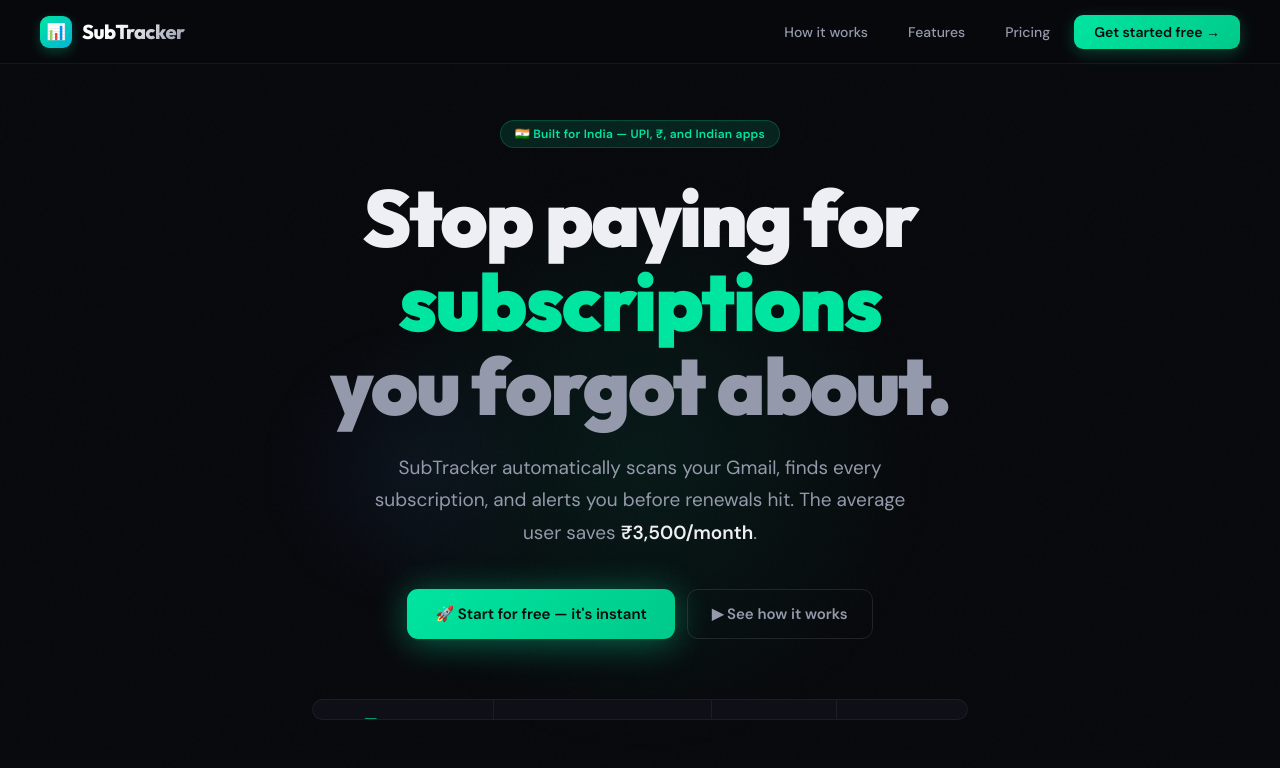
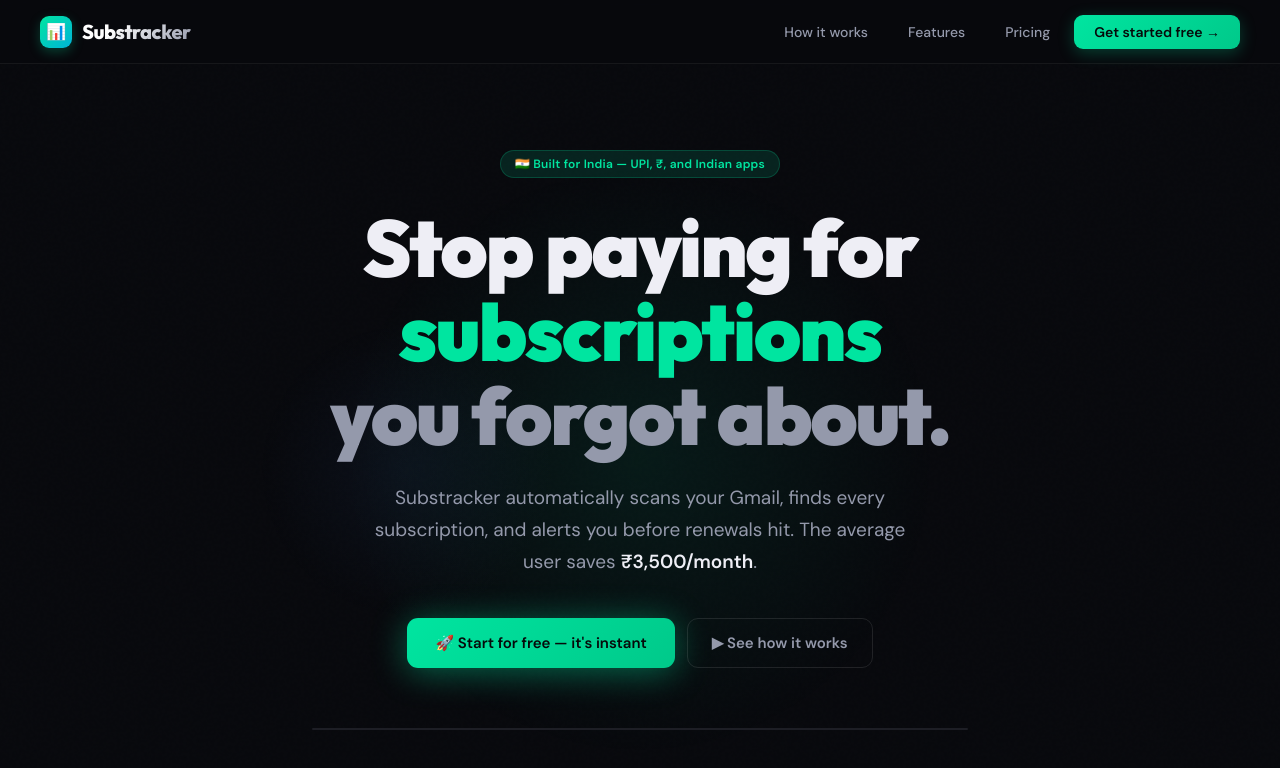
Before and after one commit to informedocus-create/substracker, a Next.js app: page / in a window 1280 px wide. Shown: the top 768 px of the page. Built offline with nearby package versions, Linux system fonts and the light colour scheme; no server answers.

Commit message:
UI polish: Fix spelling, hero spacing, and dashboard logo link

```diff
--- a/app/globals.css
+++ b/app/globals.css
@@ -1443,7 +1443,7 @@
   align-items: center;
   justify-content: center;
   text-align: center;
-  padding: 120px 24px 80px;
+  padding: 160px 24px 80px;
   position: relative;
   overflow: hidden;
 }
--- a/app/layout.jsx
+++ b/app/layout.jsx
@@ -3,8 +3,8 @@
 import Providers from "@/components/Providers";
 
 export const metadata = {
-  title: 'SubTracker — Track Every Subscription. Stop Wasting Money.',
-  description: 'SubTracker automatically finds your subscriptions from Gmail and tracks every renewal. Built for India — UPI, ₹, and all Indian apps supported.',
+  title: 'Substracker — Track Every Subscription. Stop Wasting Money.',
+  description: 'Substracker automatically finds your subscriptions from Gmail and tracks every renewal. Built for India — UPI, ₹, and all Indian apps supported.',
 };
 
 export default function RootLayout({ children }) {
--- a/app/page.jsx
+++ b/app/page.jsx
@@ -35,7 +35,7 @@
     grad: 'linear-gradient(135deg,#00e5a0,#00b4d8)',
   },
   {
-    text: '"Finally an app that knows Indian prices. Every other tracker shows dollar amounts. SubTracker just works for India — setup took 30 seconds."',
+    text: '"Finally an app that knows Indian prices. Every other tracker shows dollar amounts. Substracker just works for India — setup took 30 seconds."',
     name: 'Ananya Patel',
     loc: 'Pune, Maharashtra',
     initial: 'A',
@@ -77,7 +77,7 @@
       <nav className="lp-nav">
         <a href="#" className="lp-nav-logo">
           <div className="lp-logo-mark">📊</div>
-          <span className="lp-logo-text">SubTracker</span>
+          <span className="lp-logo-text">Substracker</span>
         </a>
         <div className="lp-nav-links">
           <a href="#how"      className="lp-nav-link">How it works</a>
@@ -103,7 +103,7 @@
         </h1>
 
         <p className="lp-hero-sub">
-          SubTracker automatically scans your Gmail, finds every subscription,
+          Substracker automatically scans your Gmail, finds every subscription,
           and alerts you before renewals hit. The average user saves <strong>₹3,500/month</strong>.
         </p>
 
@@ -137,14 +137,14 @@
             <div className="lp-tb-dot" style={{ background: '#ff5f5f' }} />
             <div className="lp-tb-dot" style={{ background: '#f5a623' }} />
             <div className="lp-tb-dot" style={{ background: '#00e5a0' }} />
-            <span className="lp-tb-label">SubTracker Dashboard</span>
+            <span className="lp-tb-label">Substracker Dashboard</span>
           </div>
           <div className="lp-preview-body">
             {/* Mini sidebar */}
             <div className="lp-preview-sidebar">
               <div className="lp-ps-logo">
                 <div className="lp-ps-mark">📊</div>
-                <span className="lp-ps-text">SubTracker</span>
+                <span className="lp-ps-text">Substracker</span>
               </div>
               {['📊 Dashboard','📋 Subscriptions','⏳ Trials','💰 Save Money','📈 Analytics','⚙️ Settings']
                 .map((item, i) => (
@@ -242,7 +242,7 @@
           <div className="lp-india-text">
             <div className="lp-tag">🇮🇳 Made for India</div>
             <h2 className="lp-h2">Every Indian app.<br />Real ₹ prices.</h2>
-            <p className="lp-section-sub">ReSubs, Tilla, Rocket Money — all US-built. No UPI, no rupees, no Indian apps. SubTracker is the only tracker built from the ground up for Indian users.</p>
+            <p className="lp-section-sub">ReSubs, Tilla, Rocket Money — all US-built. No UPI, no rupees, no Indian apps. Substracker is the only tracker built from the ground up for Indian users.</p>
             <div className="lp-india-checks">
               {[
                 'Pre-filled Indian prices — no typing needed',
@@ -351,7 +351,7 @@
       <footer className="lp-footer">
         <div className="lp-footer-left">
           <div className="lp-logo-mark" style={{ width: 28, height: 28, fontSize: 14 }}>📊</div>
-          <span className="lp-footer-copy">© 2026 SubTracker. Made with ❤️ in India.</span>
+          <span className="lp-footer-copy">© 2026 Substracker. Made with ❤️ in India.</span>
         </div>
         <div className="lp-footer-links">
           <a href="/privacy" className="lp-footer-link">Privacy Policy</a>
```
Also changed, not shown: components/Sidebar.jsx (+5 -2 lines).
